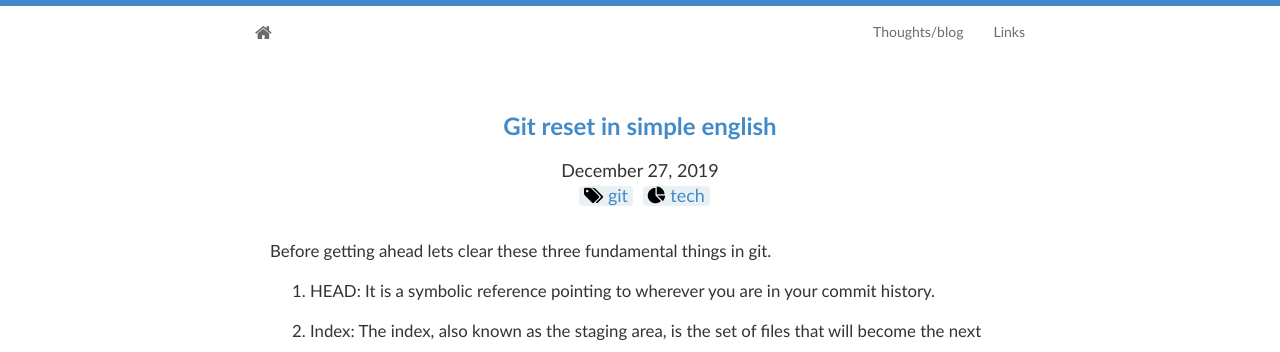
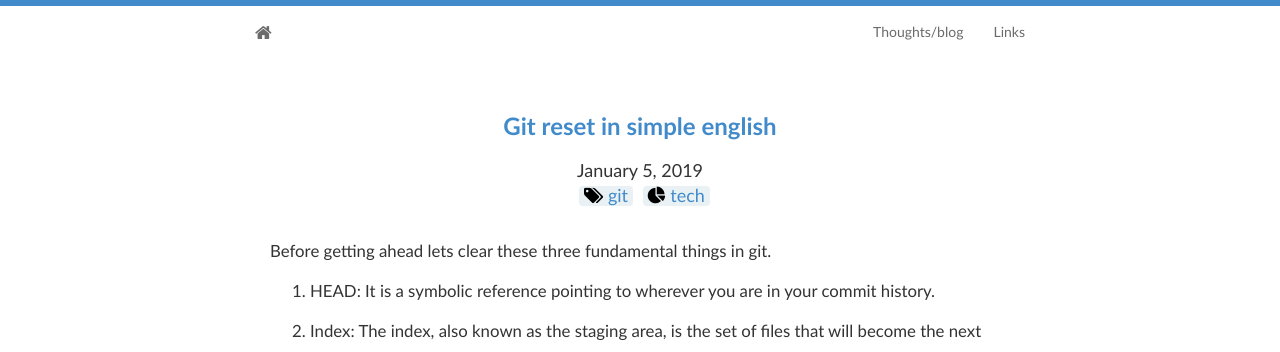
Before and after one commit to murarisumit/murarisumit.github.io, a Jekyll site: the page built from _posts/tech/_posts/2019-12-30-git-reset-minimal-tutorial.md, in a window 1280 px wide and 900 px high. Shown: the top 352 px of the window. Built offline with Jekyll 4.4.1, drawn with Linux system fonts in a browser that asks for light colours; nearby versions of some CDN libraries.

Commit message:
fixed time for post

```diff
--- a/_posts/tech/_posts/2019-12-30-git-reset-minimal-tutorial.md
+++ b/_posts/tech/_posts/2019-12-30-git-reset-minimal-tutorial.md
@@ -1,6 +1,6 @@
 ---
 title: Git reset in simple english
-date: 2019-12-27 00:00:00 Z
+date: 2019-01-05 00:00:00 Z
 layout: post
 tags:
 - git
```
